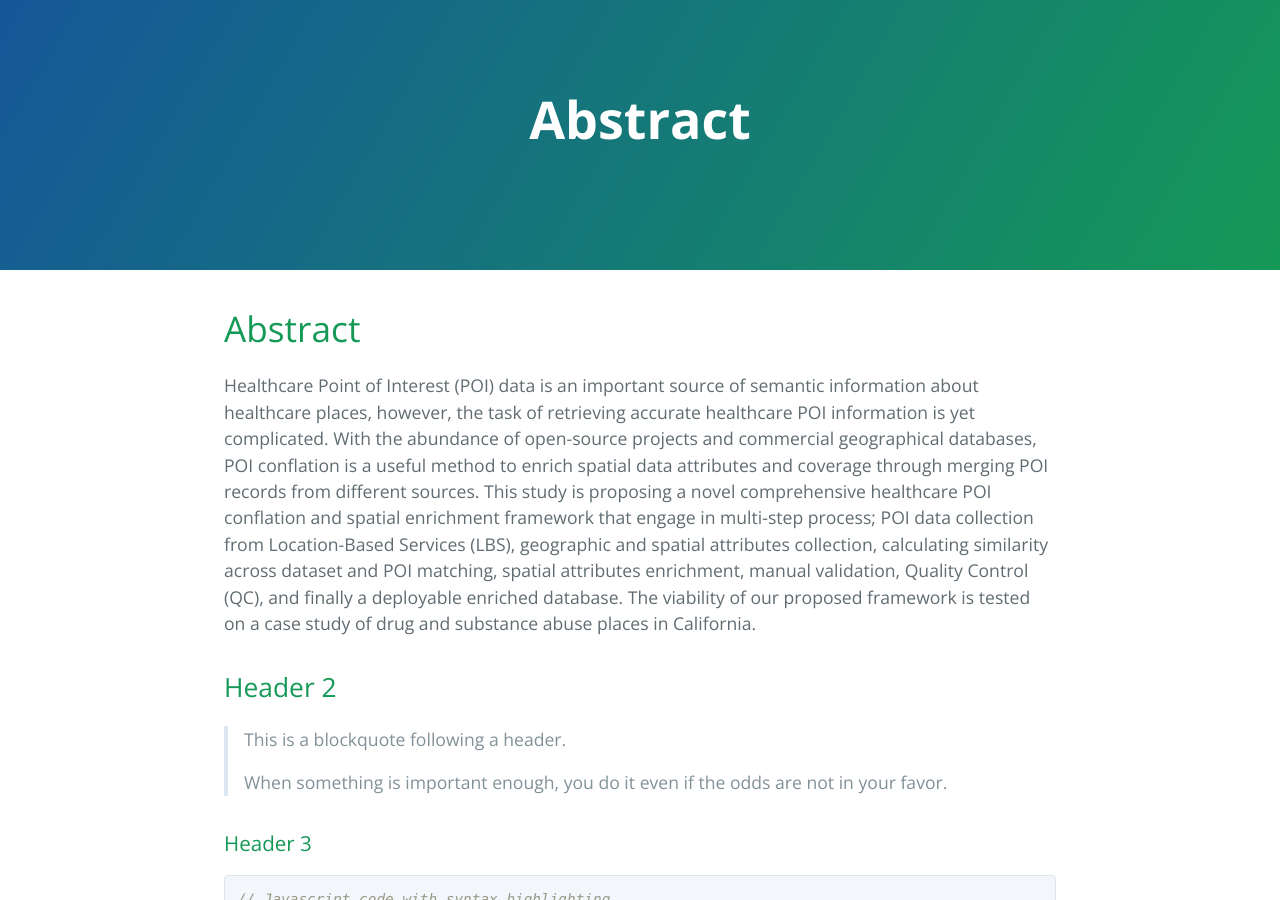
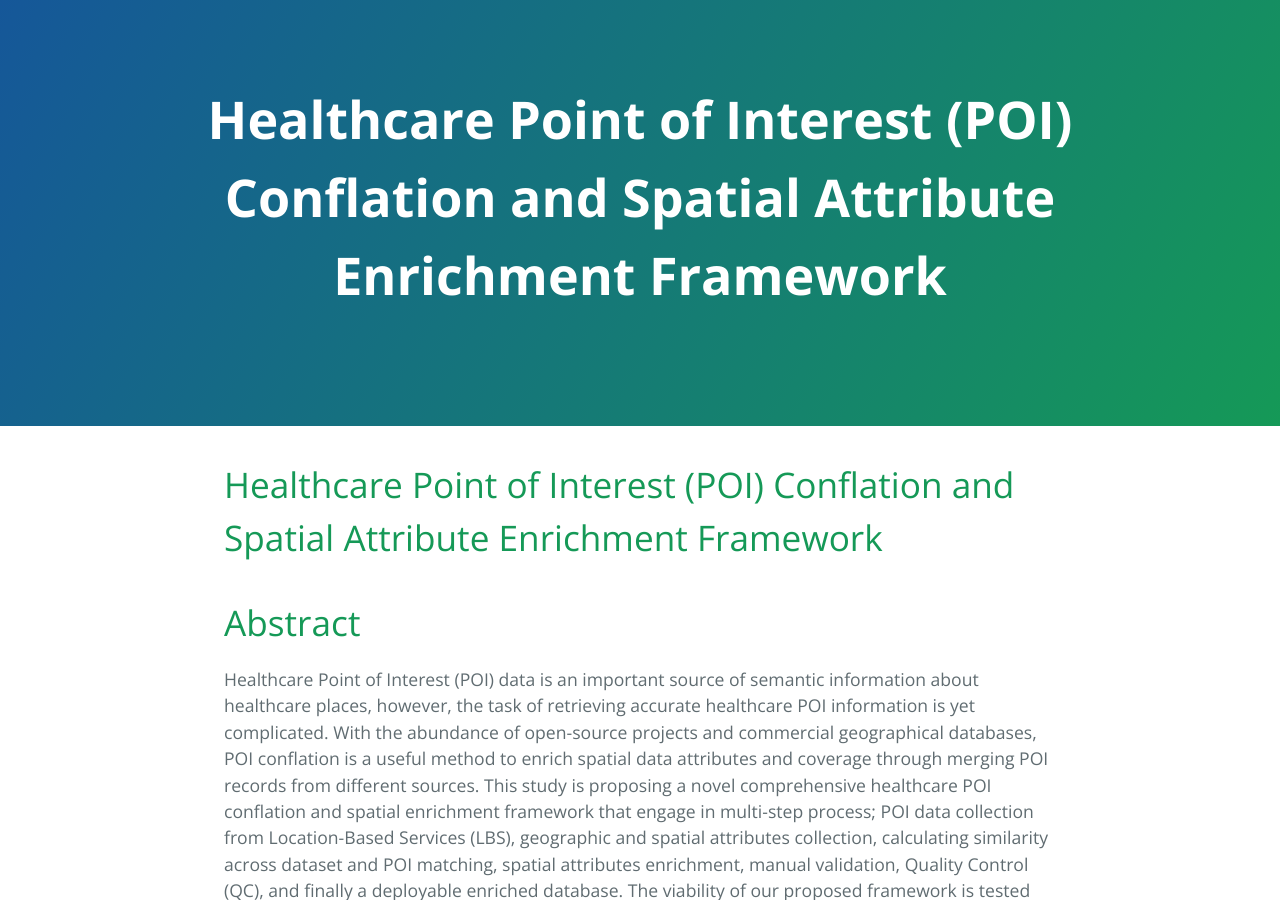
Before and after one commit to Healthcare-POI-Conflation/Healthcare-POI-Conflation.github.io, a Jekyll site: the page built from index.md, in a window 1280 px wide and 900 px high. Built offline with Jekyll 4.4.1, drawn with Linux system fonts in a browser that asks for light colours; the repository's description, which GitHub fills in, is left out; our own code applies the rules of GitHub Pages for plain Markdown files.

Commit message:
fix title

```diff
--- a/index.md
+++ b/index.md
@@ -1,6 +1,8 @@
 ---
 layout: default
 ---
+
+# Healthcare Point of Interest (POI) Conflation and Spatial Attribute Enrichment Framework
 
 # Abstract
 
```
